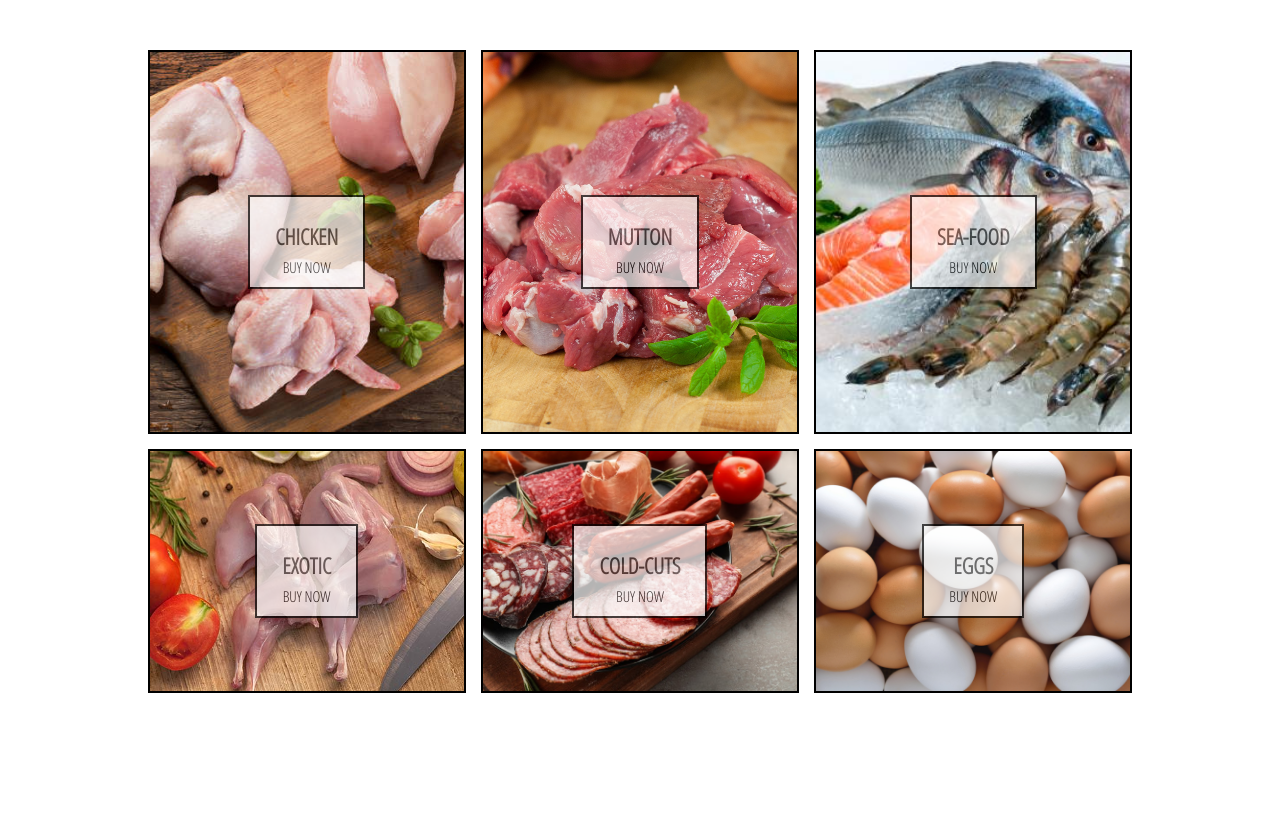
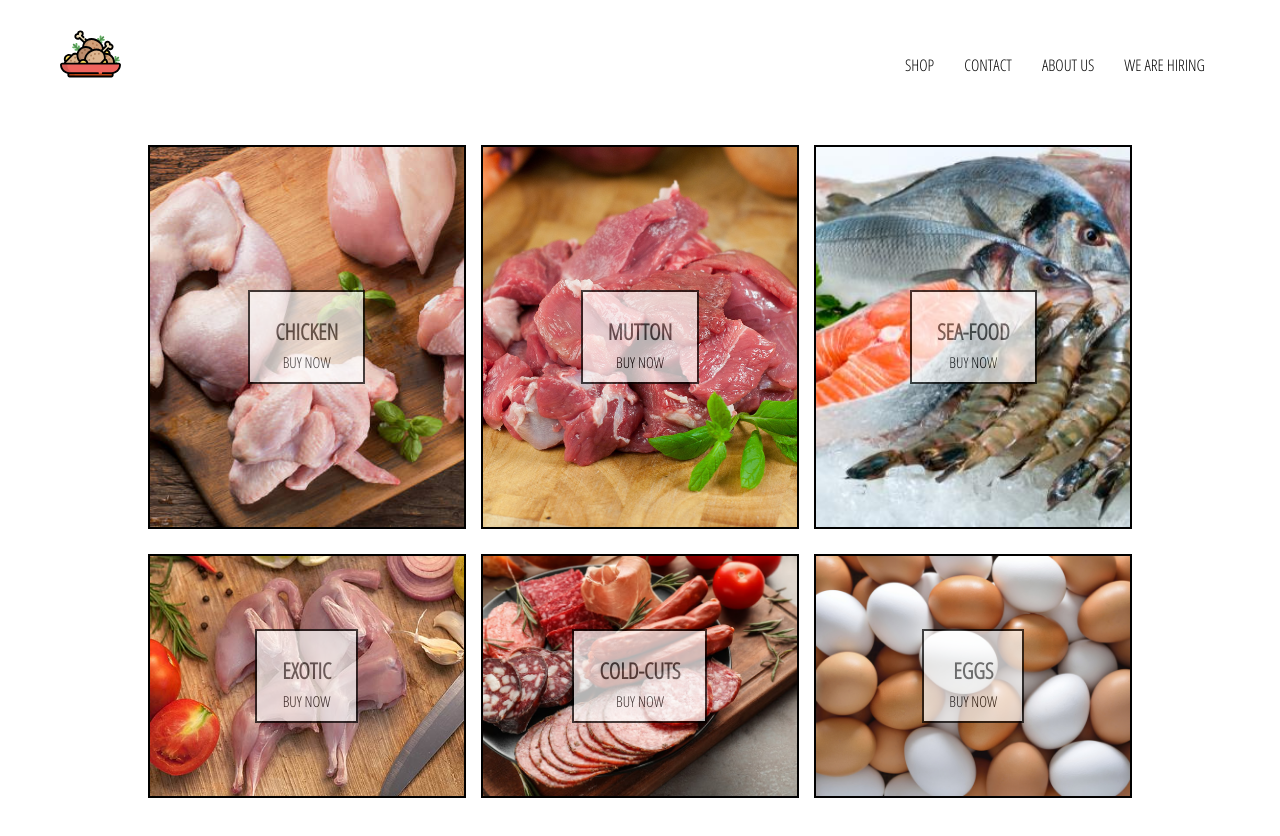
Before and after one commit to rohitnaynee/meatinmins, a React (Create React App) app: page / in a window 1280 px wide. Shown: the top 836 px of the page. Before the commit the page ends 800 px from the top, so only its background shows below. Built offline with nearby package versions, Linux system fonts and the light colour scheme.

Commit message:
adding header component and links to home with vector SVG

```diff
--- a/src/App.css
+++ b/src/App.css
@@ -2,3 +2,8 @@ body {
     font-family: 'Open Sans Condensed';
     padding: 30px 60px;
 }
+
+a {
+    text-decoration: none;
+    color: black;
+}
--- a/src/App.js
+++ b/src/App.js
@@ -1,11 +1,12 @@
 import React from 'react';
-import { Route } from 'react-router-dom';
+import { Switch, Route } from 'react-router-dom';
 
 import './App.css';
 
 import HomePage from './pages/homepage/homepage.component';
 import ChickenPage from './pages/chickenpage/chickenpage.component';
 import ShopPage from './pages/shop/shop.component';
+import Header from './components/header/header.component';
 
 const Mutton = () => (
   <div>
@@ -34,6 +35,8 @@ const Eggs = () => (
 function App() {
   return (
     <div>
+      <Header />
+        <Switch>
         <Route exact path = '/' component = {HomePage} />
         <Route exact path ='/chicken'  component = {ChickenPage} />
         <Route exact path = '/shop' component = {ShopPage} />
@@ -41,6 +44,7 @@ function App() {
         <Route exact path = '/seafood' component = {SeaFood} />
         <Route exact path = '/exotic' component = {Exotic} />
         <Route exact path = '/eggs' component = {Eggs} />
+        </Switch>
     </div>
   );
 }
--- /dev/null
+++ b/src/components/header/header.component.jsx
@@ -0,0 +1,33 @@
+import React from 'react';
+import { Link } from 'react-router-dom';
+
+import { ReactComponent as Logo } from '../../assets/chicken.svg';
+
+import './header.styles.scss';
+
+const Header = () => (
+    <div className = 'header' >
+      <Link className = 'logo-container' to = "/" >
+        <Logo className = 'logo' />
+      </Link>
+      <div className = 'options' >
+        <Link className = 'option' to = '/shop' >
+           SHOP
+        </Link>
+
+        <Link className = 'option' to = '/shop' >
+           CONTACT
+        </Link>
+
+        <Link className = 'option' to = '/shop' >
+           ABOUT US
+        </Link>
+
+        <Link className = 'option' to = '/shop' >
+           WE ARE HIRING
+        </Link>
+      </div>
+    </div>
+);
+
+export default Header;
--- /dev/null
+++ b/src/components/header/header.styles.scss
@@ -0,0 +1,25 @@
+.header {
+    height: 70px;
+    width: 100%;
+    display: flex;
+    justify-content: space-between;
+    margin-bottom: 25px;
+
+    .logo-container {
+        height: 100%;
+        width:100%;
+        padding: none;
+    }
+
+    .options {
+        width: 50%;
+        height: 100%;
+        display: flex;
+        align-items: center;
+        justify-content: flex-end;
+
+      .option {
+          padding: 10px 15px;
+      }
+    }
+}
--- a/src/components/menu-item/menu-item.styles.scss
+++ b/src/components/menu-item/menu-item.styles.scss
@@ -7,7 +7,7 @@
     align-items: center;
     justify-content: center;
     border: 2px solid black;
-    margin: 0 7.5px 15px;
+    margin: 0 7.5px 25px;
     overflow: hidden;
 
     &:hover {
```
Also changed, not shown: src/assets/chicken.svg (added), src/assets/crown.svg (added). Lines whose indentation alone changed are shown as unchanged.
